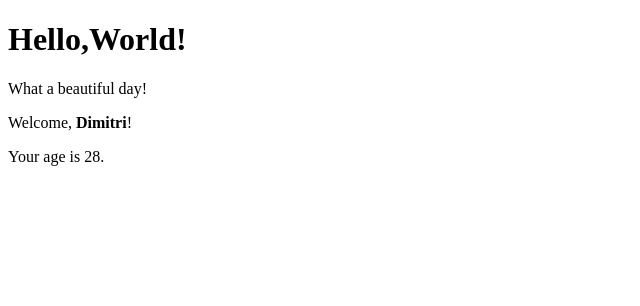
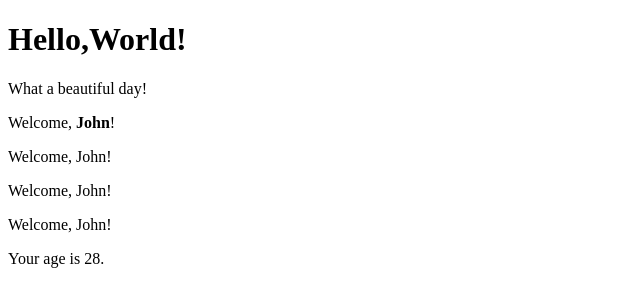
Before and after one commit to CeciliaFabiole/REACT, a React (Create React App) app in the folder react-complete-exercises/: page / in a window 1280 px wide. Shown: the top 306 px of the page, without its empty margins (0-640 px from the left). Built offline with nearby package versions, Linux system fonts and the light colour scheme.

Commit message:
feat:add conditional-rendering-04

```diff
--- a/react-complete-exercises/src/App.js
+++ b/react-complete-exercises/src/App.js
@@ -17,7 +17,10 @@ export function App(){
     return(
         <div>
             <Hello/>
-            <Welcome name={<strong>Dimitri</strong>} age={28}/>
+            <Welcome name={<strong>John</strong>} age={28}/>
+            <Welcome name={'John'} age={17}/>
+            <Welcome name={'John'} age={65}/>
+            <Welcome name={'John'} age={28}/>
         </div>
     )
 }
--- a/react-complete-exercises/src/Welcome.js
+++ b/react-complete-exercises/src/Welcome.js
@@ -7,7 +7,7 @@ import { Age } from "./Age";
 //         return (
 //              <div>
 //                  <p>Welcome, {this.props.name ?? 'friend'}!</p>
-//                  {this.props.age > 18 && this.props.age < 65 && <Age age={this.props.age}/>}
+//                  {this.props.age > 18 && this.props.age < 65 && this.props.name==='John' && <Age age={this.props.age}/>}
 //              </div>
 //          )
 //     }
@@ -18,7 +18,7 @@ export function Welcome({name='new friend', age}){
     return (
     <div>
         <p>Welcome, {name}!</p>
-        {age>18 && age<65 && <Age age={age}/>}
+        {age>18 && age<65 && name==='John' && <Age age={age}/>}
     </div>
     )
 }
```
Also changed, not shown: 1 other file (tests, documents, lock files or other folders).
